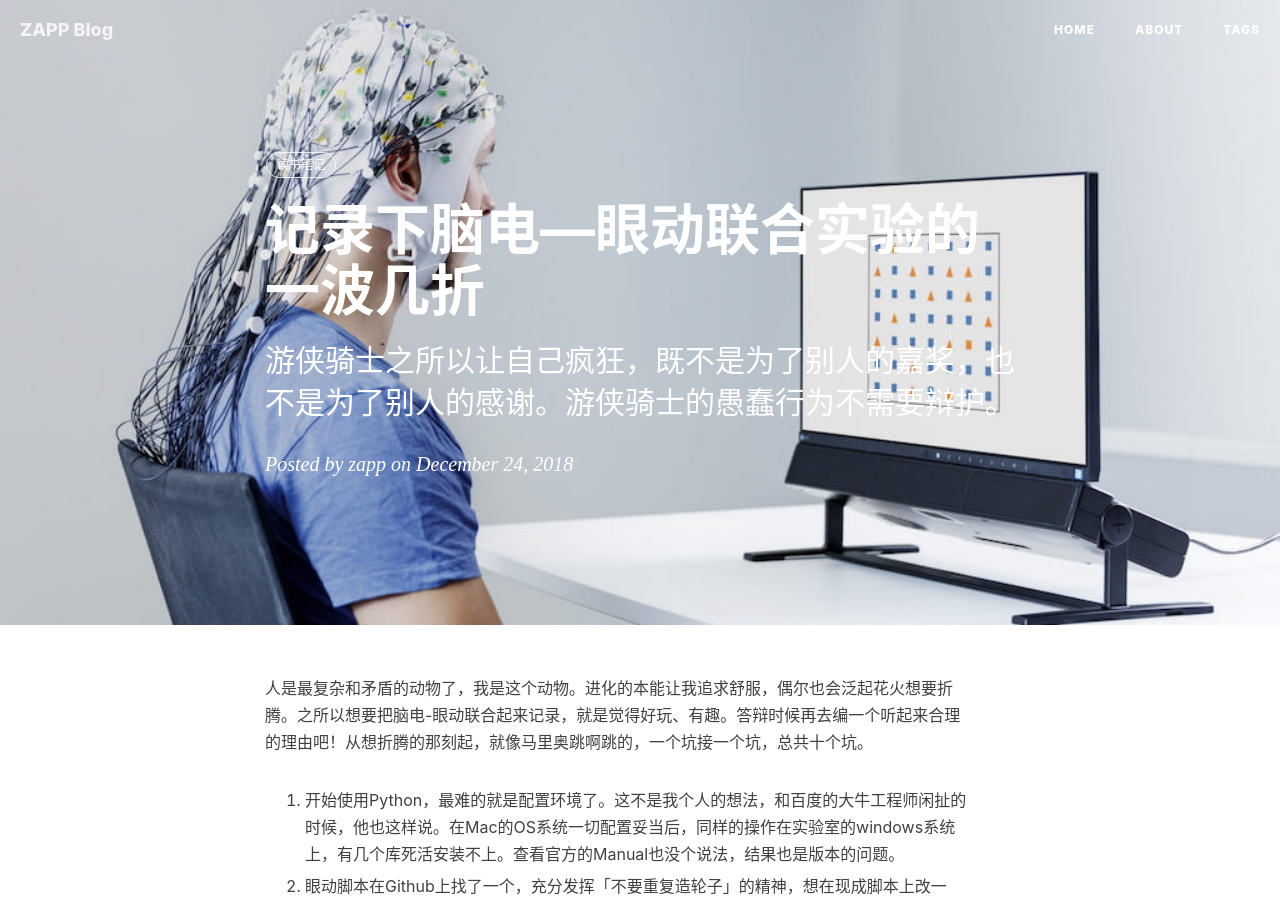
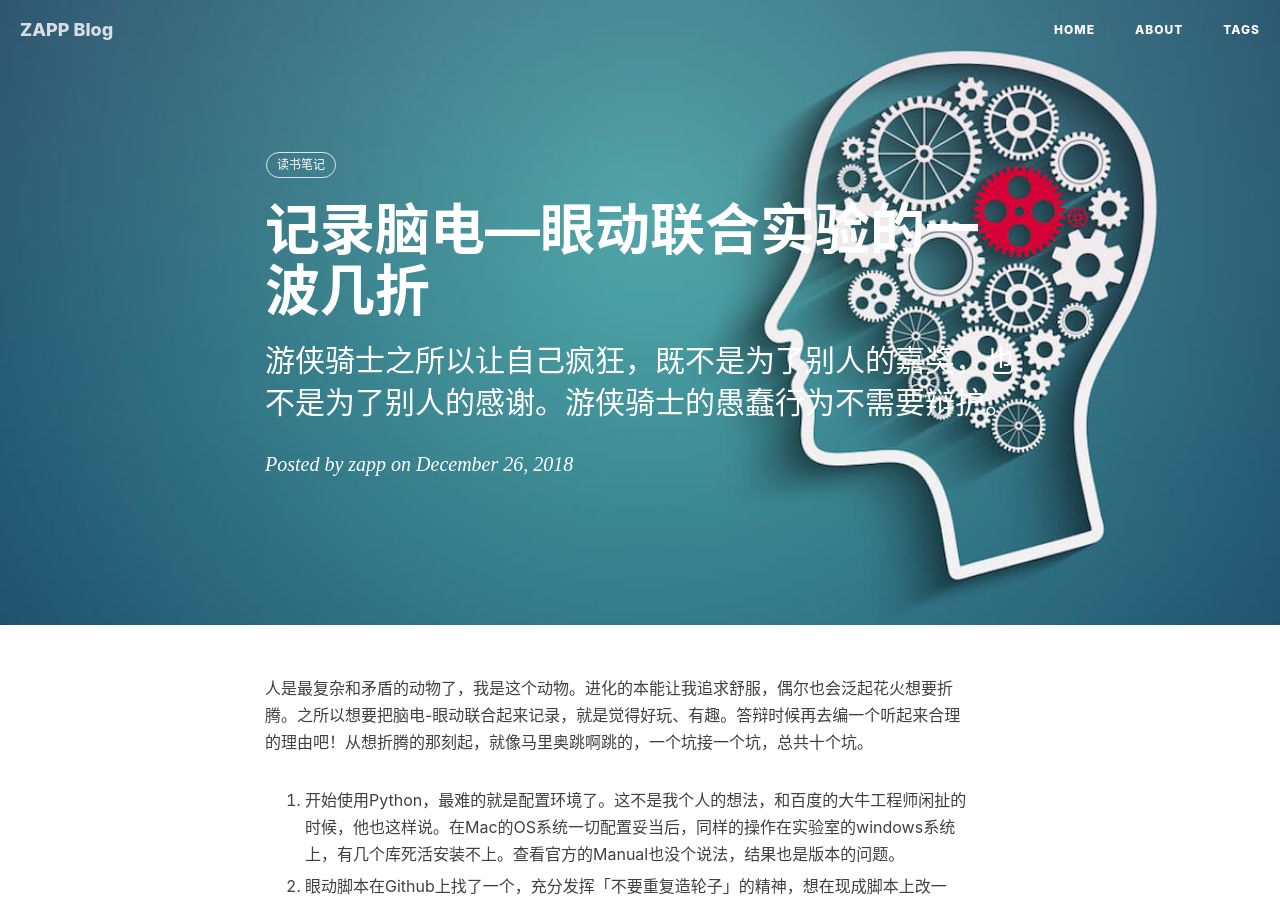
Before and after one commit to zapp926/blog, a Jekyll site: the page built from _posts/2018-12-26-tobii-scan.md, in a window 1280 px wide and 900 px high. Built offline with Jekyll 4.4.1, drawn with Linux system fonts in a browser that asks for light colours; nearby versions of some CDN libraries; comment, search, counter and statistics services are not loaded; some of the changed text lies outside the part shown.

Commit message:
add blog

```diff
--- a/_posts/2018-12-26-tobii-scan.md
+++ b/_posts/2018-12-26-tobii-scan.md
@@ -1,8 +1,8 @@
 ---
 layout:     post
-title:      "记录下脑电—眼动联合实验的一波几折"
+title:      "记录脑电—眼动联合实验的一波几折"
 subtitle:   "游侠骑士之所以让自己疯狂，既不是为了别人的嘉奖，也不是为了别人的感谢。游侠骑士的愚蠢行为不需要辩护。"
-date:       2018-12-24
+date:       2018-12-26
 author: "zapp"
 header-img: "img/post-scan-tobii.jpg"
 tags:
```
Also changed, not shown: other parts of _posts/2018-12-26-tobii-scan.md (+4 -1 lines), img/post-scan-tobii.jpg.
